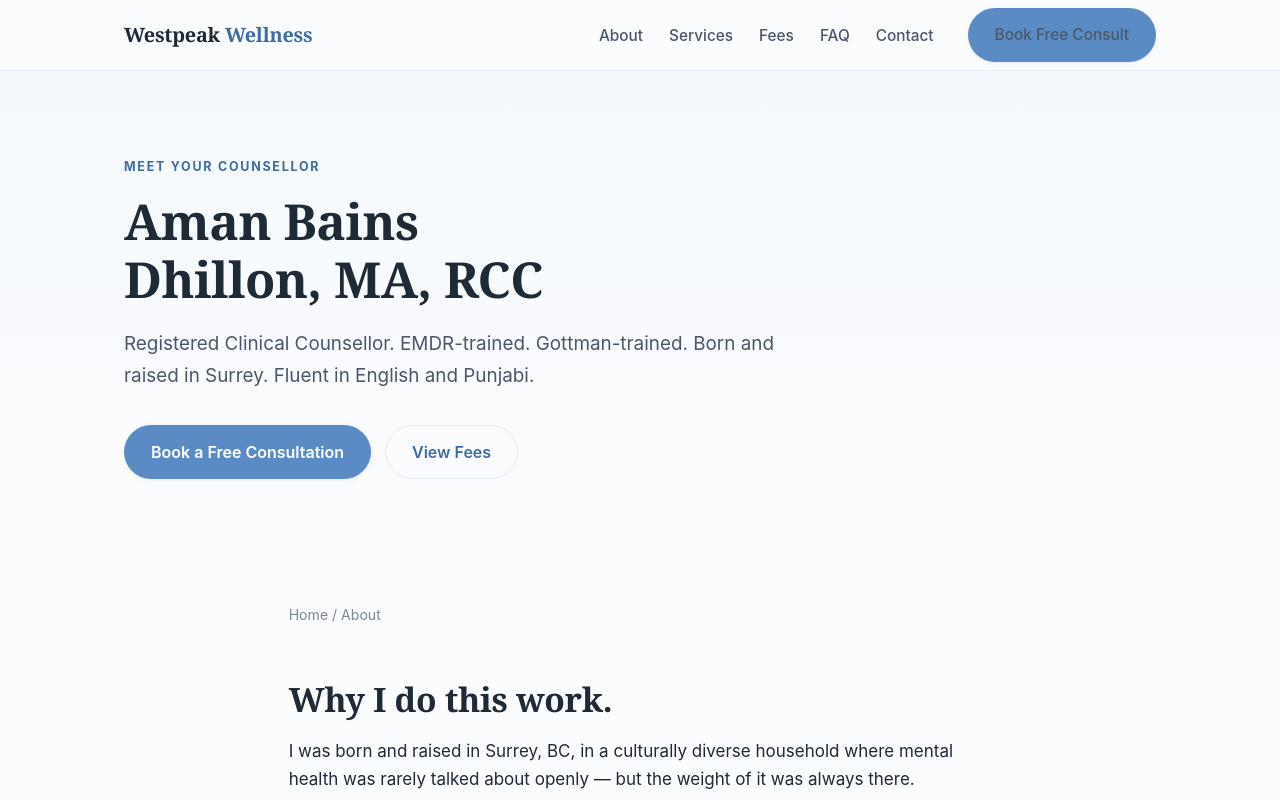
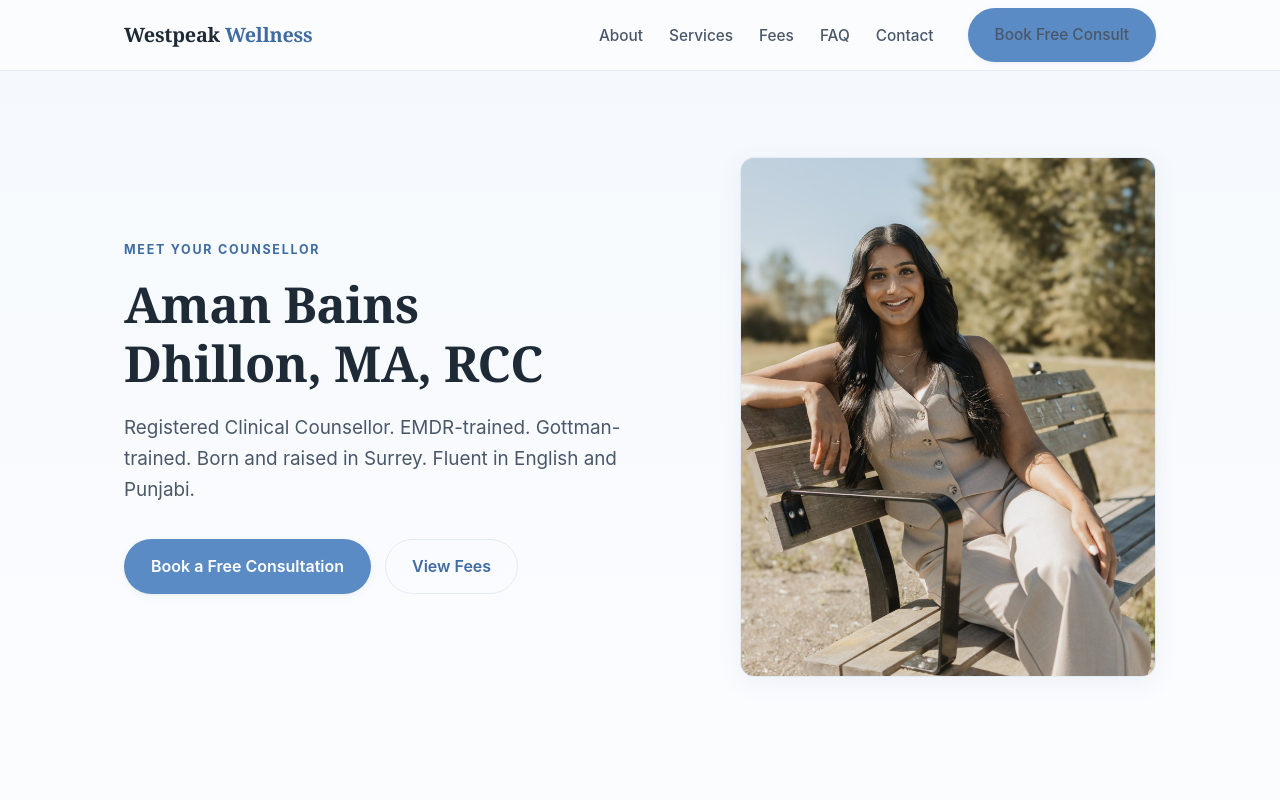
Before and after one commit to sunnyydhillon055/westpeak-wellness, a Next.js app: page /about in a window 1280 px wide. Shown: the top 800 px of the page. Built offline with nearby package versions, Linux system fonts and the light colour scheme.

Commit message:
Add Aman Bains Dhillon portrait to the About page

```diff
--- a/app/about/page.tsx
+++ b/app/about/page.tsx
@@ -1,4 +1,5 @@
 import type { Metadata } from 'next';
+import Image from 'next/image';
 import { site } from '@/lib/site';
 import CtaBand from '@/components/CtaBand';
 
@@ -13,7 +14,8 @@ export default function About() {
   return (
     <>
       <section className="hero" style={{ paddingBottom: 48 }}>
-        <div className="container">
+        <div className="container hero-split">
+          <div>
             <p className="eyebrow">Meet your counsellor</p>
             <h1>{site.counsellor.name}, {site.counsellor.credentials}</h1>
             <p className="lede">
@@ -23,6 +25,18 @@ export default function About() {
             <div className="btn-row" style={{ marginTop: 24 }}>
               <a className="btn btn--primary" href={site.bookingUrl} target="_blank" rel="noopener">Book a Free Consultation</a>
               <a className="btn btn--ghost" href="/pricing">View Fees</a>
+            </div>
+          </div>
+          <div className="portrait">
+            <Image
+              src="/aman-bains-dhillon.jpg"
+              alt={`${site.counsellor.name}, ${site.counsellor.credentials} — ${site.counsellor.title} at ${site.name}`}
+              width={800}
+              height={1000}
+              sizes="(max-width: 860px) 340px, 420px"
+              quality={90}
+              priority
+            />
           </div>
         </div>
       </section>
--- a/app/globals.css
+++ b/app/globals.css
@@ -91,6 +91,12 @@ img{max-width:100%;display:block}
 .card a.card-link{display:block;color:inherit}
 .card a.card-link:hover{text-decoration:none}
 
+/* Portrait */
+.hero-split{display:grid;grid-template-columns:1.15fr .85fr;gap:52px;align-items:center}
+.portrait{max-width:420px;width:100%;justify-self:end;border-radius:var(--radius);
+  overflow:hidden;background:var(--blue-mist);border:1px solid var(--line);box-shadow:var(--shadow-md)}
+.portrait img{width:100%;height:auto}
+
 /* Feature blocks */
 .split{display:grid;grid-template-columns:1.1fr .9fr;gap:48px;align-items:center}
 .quote{font-family:var(--font-display);font-size:1.5rem;line-height:1.4;color:var(--ink);
@@ -179,6 +185,8 @@ a:focus-visible,button:focus-visible,summary:focus-visible{outline:3px solid var
 
 @media (max-width:860px){
   .split{grid-template-columns:1fr;gap:28px}
+  .hero-split{grid-template-columns:1fr;gap:34px}
+  .portrait{max-width:340px;justify-self:center}
   .grid-3{grid-template-columns:1fr 1fr}
   .footer-grid{grid-template-columns:1fr 1fr}
 }
```
Also changed, not shown: public/aman-bains-dhillon.jpg (added). Lines whose indentation alone changed are shown as unchanged.
